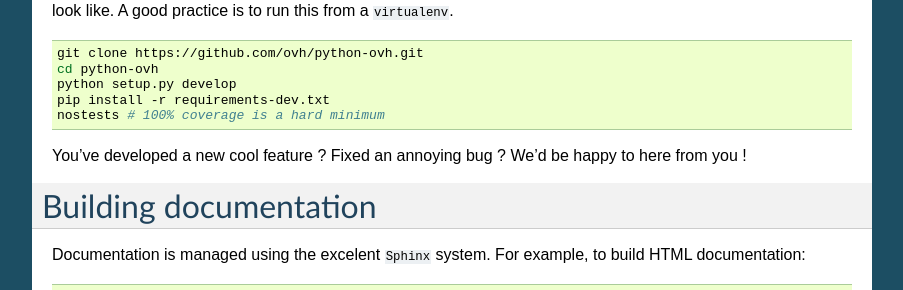
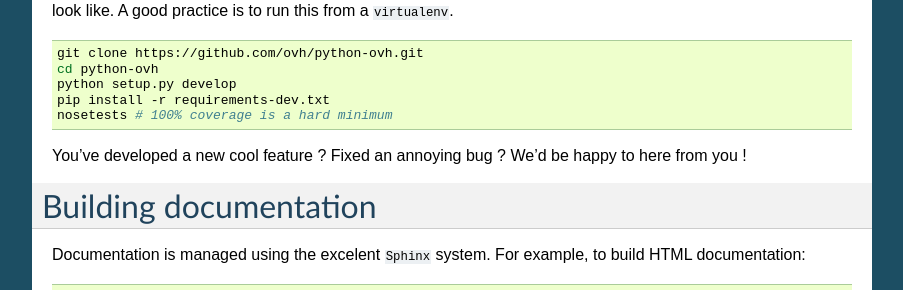
Before and after one commit to ovh/python-ovh, a Sphinx documentation site: the page built from docs/index.rst, in a window 1280 px wide and 900 px high, scrolled down 614 px. Shown: the part 167-457 px from the top of the window, without its empty margins (198-1101 px from the left). Built offline with Sphinx 7.4.7, drawn with Linux system fonts in a browser that asks for light colours.

Commit message:
Fix typo in README: nostests->nosetests. Closes #1
Acked-by: Jean-Tiare Le Bigot <jean-tiare.le-bigot@ovh.net>

```diff
--- a/README.rst
+++ b/README.rst
@@ -67,7 +67,7 @@ this from a ``virtualenv``.
     cd python-ovh
     python setup.py develop
     pip install -r requirements-dev.txt
-    nostests # 100% coverage is a hard minimum
+    nosetests # 100% coverage is a hard minimum
 
 
 You've developed a new cool feature ? Fixed an annoying bug ? We'd be happy
--- a/docs/index.rst
+++ b/docs/index.rst
@@ -61,7 +61,7 @@ this from a ``virtualenv``.
     cd python-ovh
     python setup.py develop
     pip install -r requirements-dev.txt
-    nostests # 100% coverage is a hard minimum
+    nosetests # 100% coverage is a hard minimum
 
 
 You've developed a new cool feature ? Fixed an annoying bug ? We'd be happy
```
